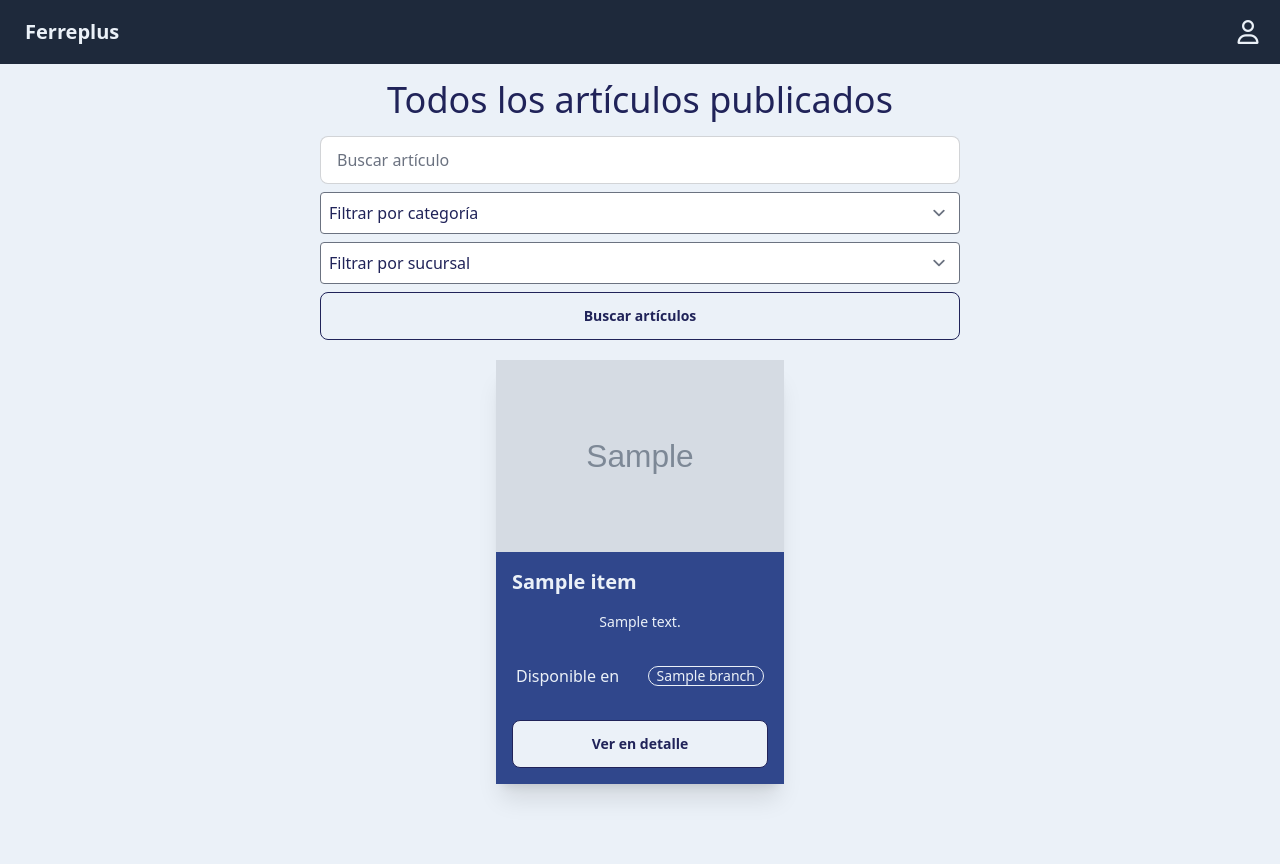
After one commit to daniNKV/ferreplus, a Django app: page /all_items/ in a window 1280 px wide. The commit adds this page. Run offline with Django 5.2, Linux system fonts and the light colour scheme; data comes from the database, SQL or seed files in the repository; tables that the repository leaves empty hold one stand-in row (values such as "Sample post"); grey boxes marked "Sample" are stand-in pictures; some libraries are stand-ins or nearby versions.

Commit message:
buscar y fitar articulos

```diff
--- a/src/index/urls.py
+++ b/src/index/urls.py
@@ -4,5 +4,5 @@ from . import views
 
 urlpatterns = [
     path("", views.home_view, name="home"),
-
+    path('all_items/', views.all_items, name='all_items')
 ]
--- a/src/index/views.py
+++ b/src/index/views.py
@@ -1,6 +1,30 @@
 from django.shortcuts import render
-from item.models import Item
+from item.models import Item, Category
+from owners.models import Branch
+
+def branches(request):
+    branches = Branch.objects.all()
+    return render(request, 'index/all_items.html', {'branches': branches})
 
 def home_view(request):
     items = Item.objects.order_by('?')[:10]  # Get 10 random items
     return render(request, 'index.html', {'items': items})
+
+def all_items(request):
+    text = request.GET.get('text')
+    category_query = request.GET.get('category')
+    branch_query = request.GET.get('branch')
+    if (text):
+        resultados = Item.objects.filter(name__icontains=text)
+    else:
+        resultados = Item.objects.all()
+    if (category_query):
+        category_name = Category.objects.filter(name__icontains=category_query).first()
+        resultados = resultados.filter(category = category_name)
+    if (branch_query):
+        branch_name = Branch.objects.filter(id=branch_query).first()
+        resultados = resultados.filter(branch = branch_name)
+
+    branches = Branch.objects.all()  # Obtener todas las sucursales
+    categories = Category.objects.all()
+    return render(request, 'index/all_items.html', {'resultados': resultados, 'branches': branches, 'categories': categories})
--- /dev/null
+++ b/src/templates/index/all_items.html
@@ -0,0 +1,26 @@
+{% extends 'index/base.html' %}
+
+{% block content %}
+<div class="flex flex-wrap justify-center gap-4 bg-neutral p-5">
+    {% for item in resultados %}
+    <div class="rounded-xl card w-80 sm:w-72 shadow-xl hover:-translate-y-2 hover:shadow-2xl transition-transform bg-main">
+      <a href="{% url 'item_detail' item_id=item.pk %}" class="bg-main sm:h-2/4">
+        <figure class="h-48 overflow-hidden">
+          <img class="w-full h-full object-cover" src="{{ item.image.url }}" alt="{{ item.name }}" />
+        </figure>
+      </a>
+      <div class="card-body p-4 text-center bg-main text-neutral">
+        <h2 class="card-title text-xl mb-2">{{ item.name }}</h2>
+        <p class="text-sm mb-4">{{ item.description|truncatechars:100 }}</p>
+        <div class="card-actions justify-center mb-4">
+          <p class="label">Disponible en<span class="badge badge-outline ml-2 p-2 py-1">{{ item.branch }}</span></p>
+        </div>
+        <a href="{% url 'item_detail' item_id=item.pk %}" class="btn btn-outline w-full bg-neutral text-dark">Ver en detalle</a>
+      </div>
+    </div>
+    {% empty %}
+    <p class="text-center w-full">No se encontraron resultados.</p>
+    {% endfor %}
+</div>
+
+{% endblock %}
--- /dev/null
+++ b/src/templates/index/base.html
@@ -0,0 +1,38 @@
+{% extends 'base.html' %}
+
+{% load static %}
+
+{% block extra_head %}
+  <link href="https://cdn.jsdelivr.net/npm/daisyui@4.10.2/dist/full.min.css" rel="stylesheet" type="text/css" />
+{% endblock extra_head %}
+
+{% block body %}
+{% include "navbar.html" %}
+<div class="bg-neutral text-dark min-h-screen w-screen mt-16">
+  <h1 class="text-xl md:text-4xl text-dark text-center p-4">Todos los artículos publicados </h1>
+  <form action="{% url 'all_items' %}" method="get" class="mx-auto w-full flex flex-col gap-2 max-w-screen-sm">
+    <input id="searchInput" type="text" name="text" placeholder="Buscar artículo" class="input input-bordered w-24 md:w-auto" />
+    <select name="category" class="form-select p-2 bg-white border border-gray-300 rounded">
+      <option disabled selected>Filtrar por categoría</option>
+      <option value="" >Cualquiera</option>
+          {% for category in categories %}
+            <option value="{{ category.name }}">{{ category.name }}</option>
+          {% endfor %}
+      </select>
+      <select name="branch" class="form-select p-2 bg-white border border-gray-300 rounded">
+          <option disabled selected>Filtrar por sucursal</option>
+          <option value="" >Cualquiera</option>
+              {% for branch in branches %}
+                <option value="{{ branch.id }}">{{ branch.name }}</option>
+              {% endfor %}
+      </select>
+      <button type="submit" class="btn btn-outline bg-neutral text-dark">Buscar artículos</button>
+  </form>
+
+    {% block content %}
+
+    {% endblock %}
+  </div>
+</div>
+
+{% endblock %}
```
Also changed, not shown: src/templates/index.html (+8 -3 lines).
